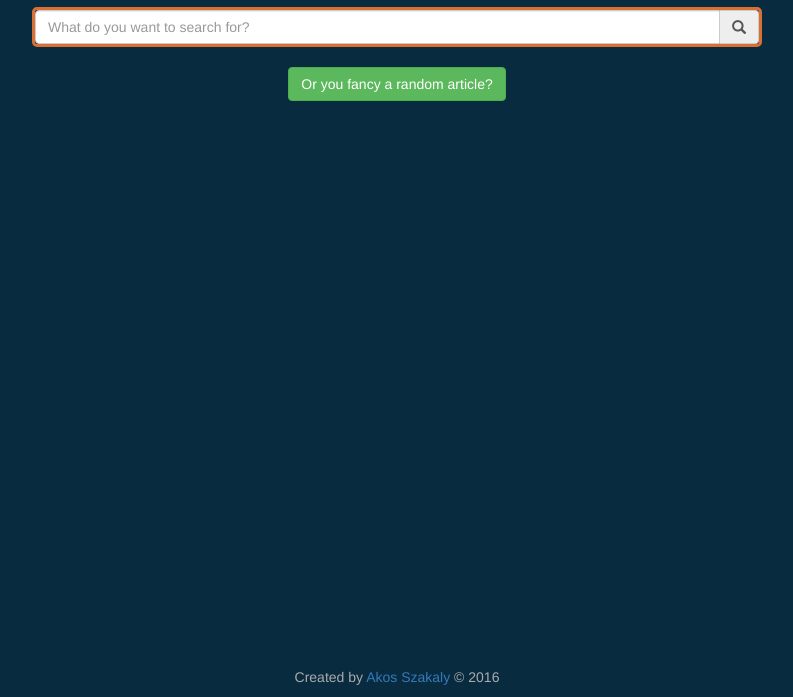
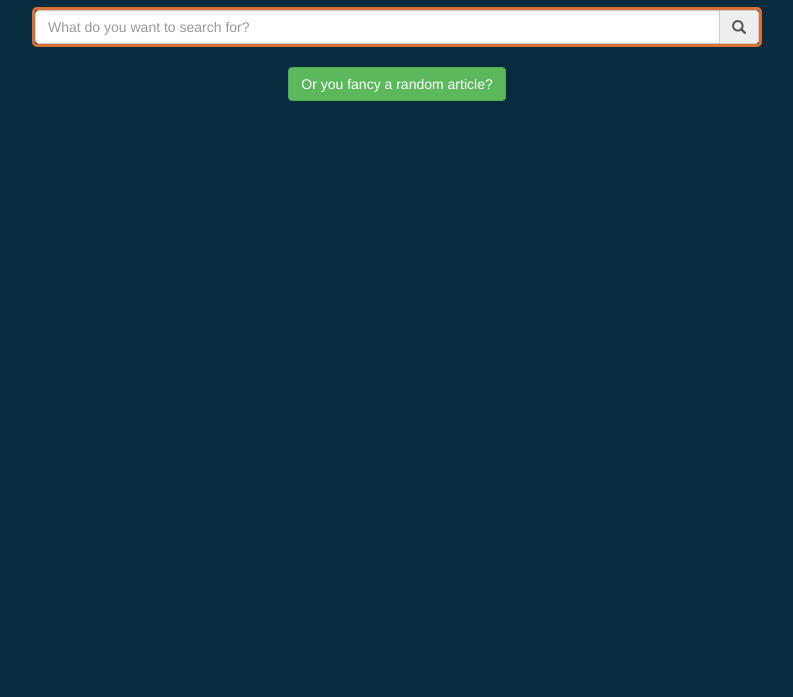
Before and after one commit to aszakaly/FCC_Wikipedia_Viewer, a plain HTML site: page index.html in a window 1280 px wide. Shown: the part 103-800 px from the top of the page, without its empty margins (243-1036 px from the left). Drawn offline with nearby package versions, Linux system fonts and the light colour scheme.

Commit message:
removed footer

```diff
--- a/index.html
+++ b/index.html
@@ -49,11 +49,6 @@
 
     </div> <!--container-->
 
-    <!--Fixed footer
-    ========================================================================-->
-	<footer>
-    <p class="foot">Created by <a href="https://www.freecodecamp.com/aszakaly" target="_blank">Akos Szakaly</a> &copy; 2016</p>
-	</footer>
 
     <!--Javascript inclusion-->
 	<script src="https://cdnjs.cloudflare.com/ajax/libs/jquery/1.11.3/jquery.min.js"></script>
--- a/style.css
+++ b/style.css
@@ -50,18 +50,3 @@ h1 {
     color: black;
     text-decoration: none;
 }
-
-/*Footer formats
-=====================================================================*/
-
-footer {
-    position:fixed;
-    bottom: 0;
-    width: 100%;
-    text-align: center;
-    color: #ababac;
-}
-
-footer a:hover {
-    text-decoration: none;
-}
```
